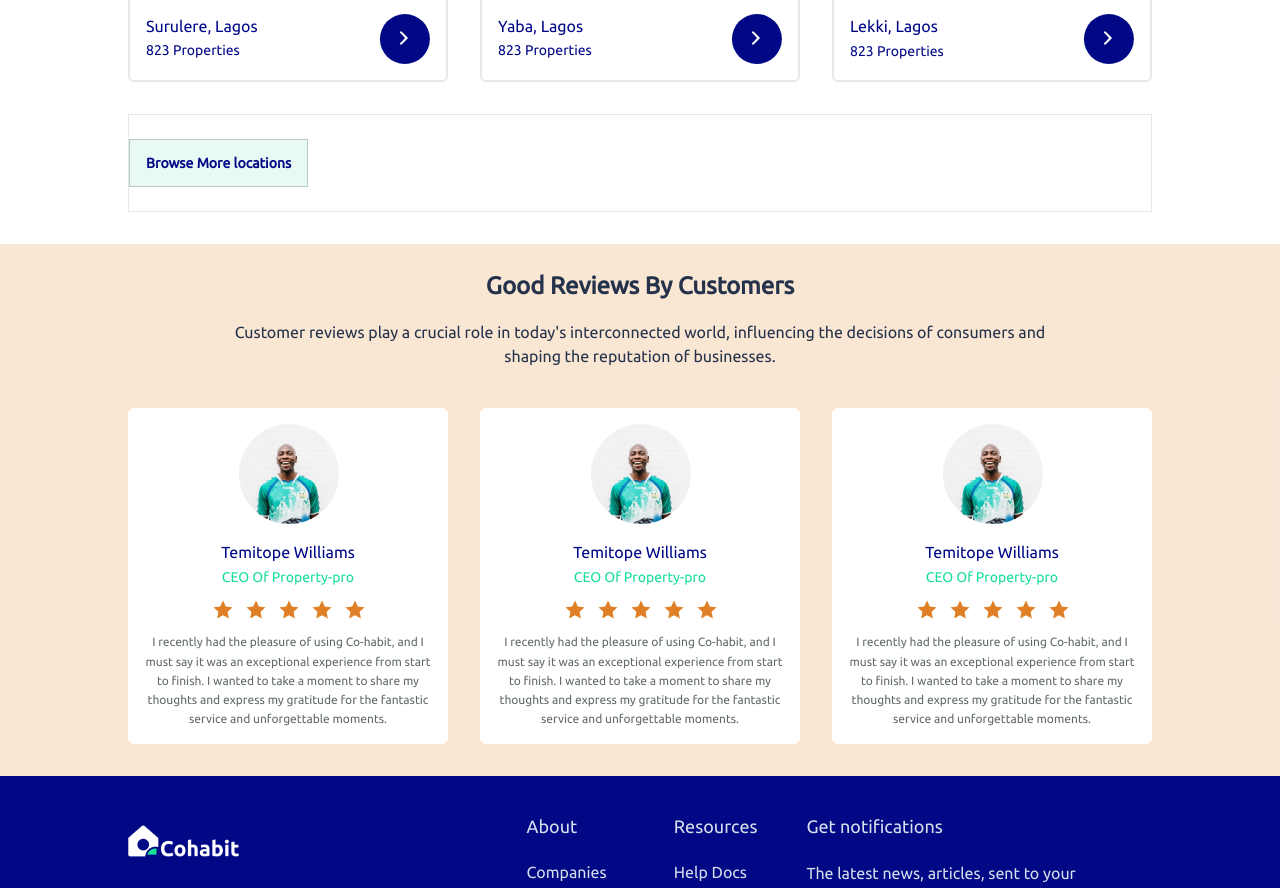
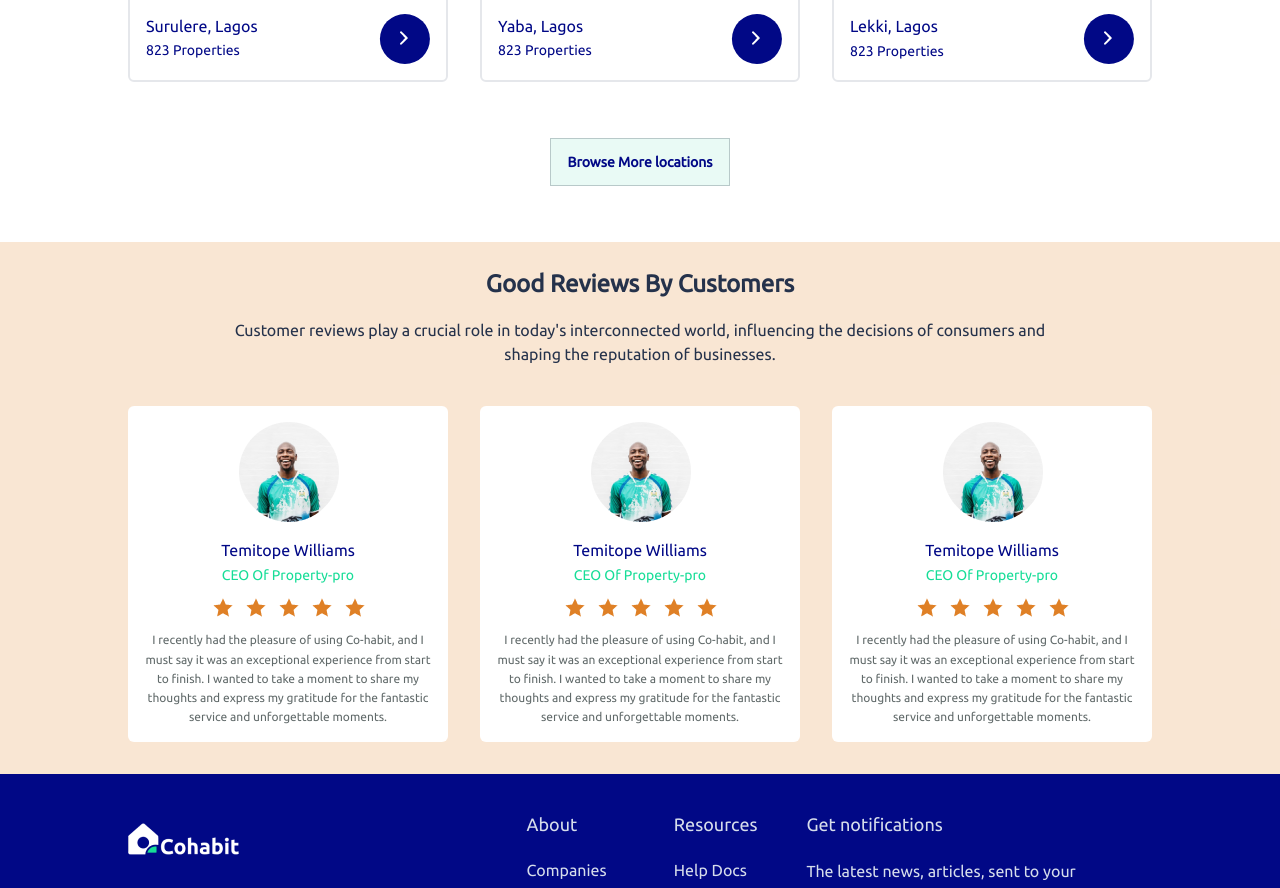
Before and after one commit to lazynerd-studios/Co-Habit-Landing, a React (Vite) app: page / in a window 1280 px wide. Shown: the part 2674-3562 px from the top of the page. Built offline with nearby package versions, Linux system fonts and the light colour scheme.

Commit message:
Centered 'browse more locations' button

```diff
--- a/src/Components/Home/Home.jsx
+++ b/src/Components/Home/Home.jsx
@@ -236,6 +236,7 @@ const Home = () => {
               </div>
 
             </div>
+            {/* end of text-in-shapes */}
           </div>
 
         </div>
@@ -519,9 +520,9 @@ const Home = () => {
             </div>
 
             {/* className="btn my-6 w-auto normal-case laptop:left-1/2 tablet:left-1/2 mx-[8rem] laptop:mx-[0rem] tablet:mx-[0rem] relative text-[#010886] font-bold leading-[1.8rem] rounded-none border border-[#B8C9C9] bg-[#e7faf4e5] hover:bg-[#E7FAF4] hover:border"> */}
-            <div className="w-full mt-8 border">
+            <div className="w-full mt-8 text-center relative">
               <p
-                className="btn my-6 normal-case mx-auto  relative text-[#010886] font-bold leading-[1.8rem] rounded-none border border-[#B8C9C9] bg-[#e7faf4e5] hover:bg-[#E7FAF4] hover:border">
+                className="btn my-6 normal-case text-[#010886] font-bold leading-[1.8rem] rounded-none border border-[#B8C9C9] bg-[#e7faf4e5] hover:bg-[#E7FAF4] hover:border">
                 Browse More locations
               </p>
             </div>
```
